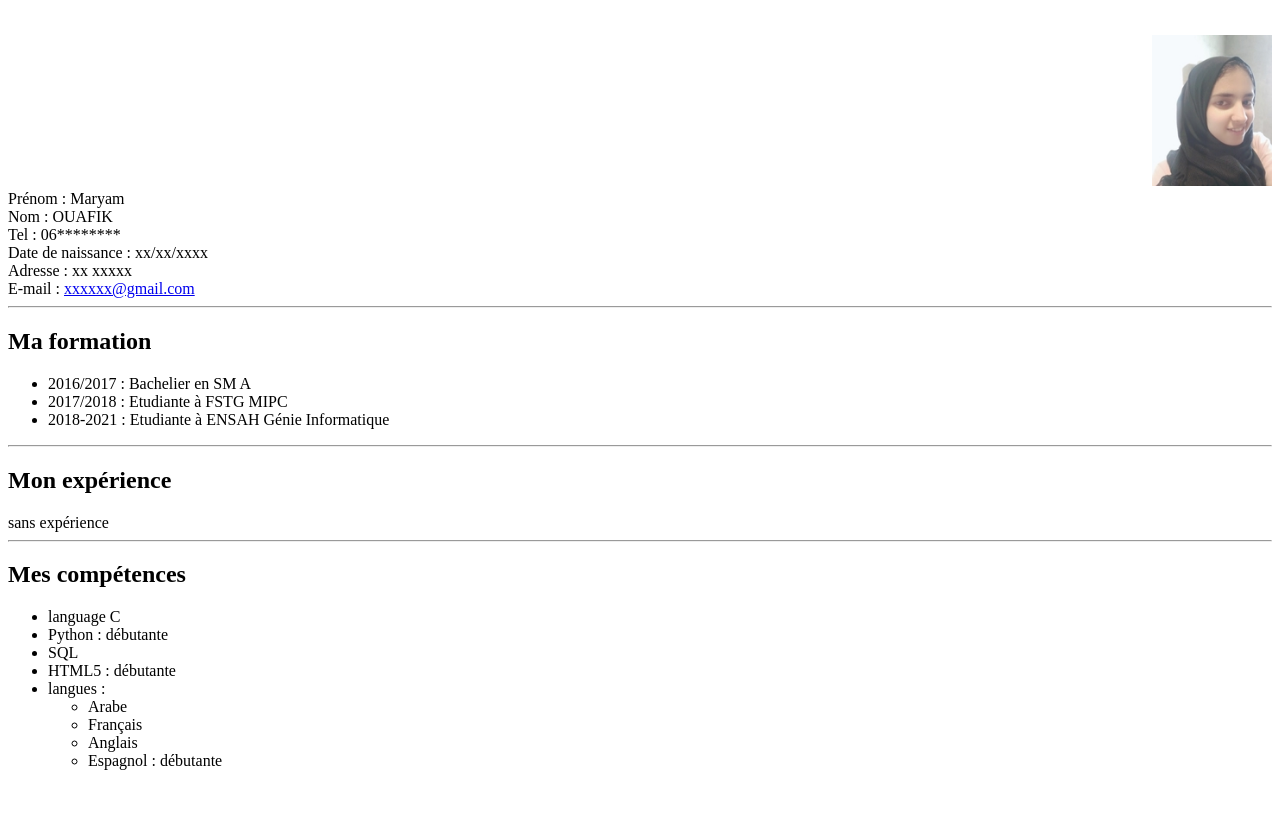
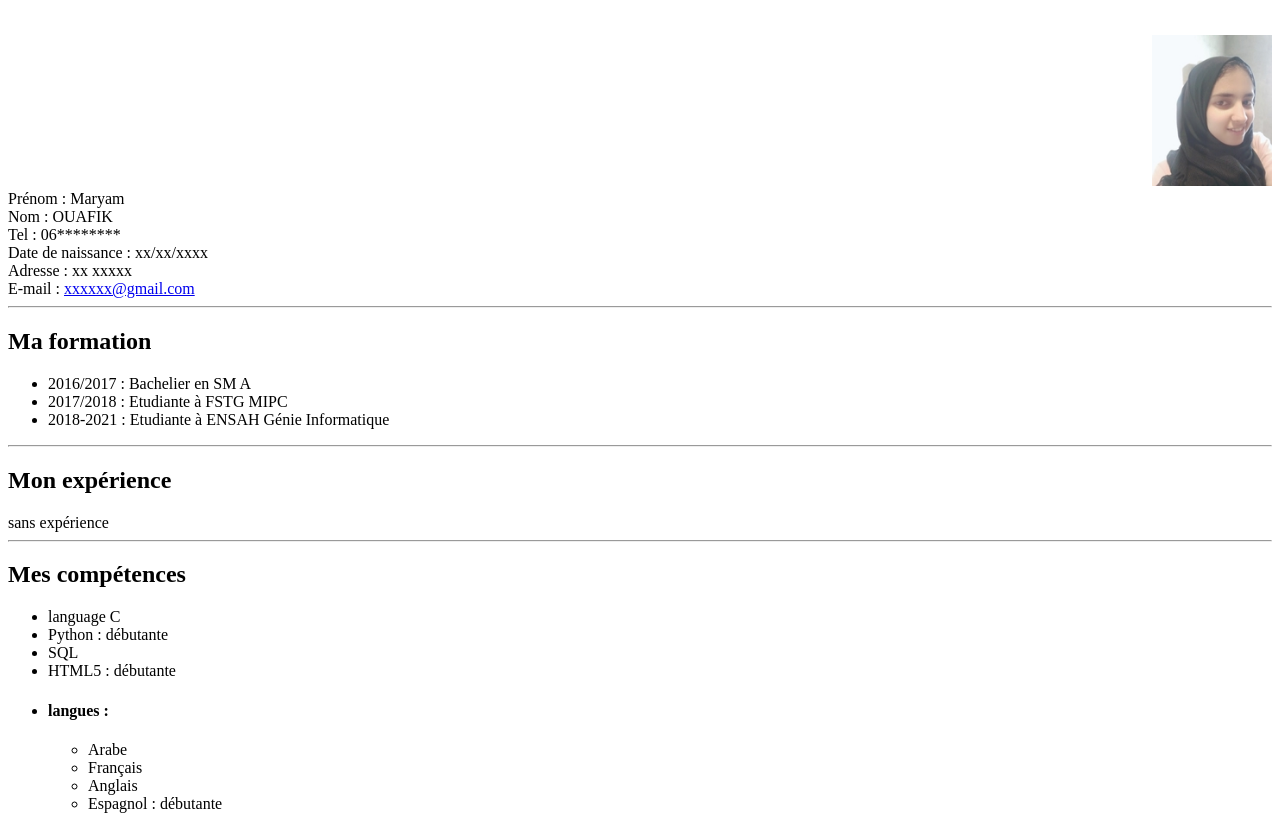
Before and after one commit to MaryamOuafik/MaryamOuafik.github.io, a plain HTML site: page index.html in a window 1280 px wide. Shown: the part 79-908 px from the top of the page. Before the commit the page ends 865 px from the top, so only its background shows below. Drawn offline with Linux system fonts and the light colour scheme.

Commit message:
Update index.html

```diff
--- a/index.html
+++ b/index.html
@@ -47,7 +47,7 @@
           <li> Python : débutante </li>
           <li> SQL </li>
           <li> HTML5 : débutante </li>
-          <li> langues : </li>
+        	<li> <h4> langues : </h4> </li>
           <ul>
             <li> Arabe </li>
             <li> Français </li>
```
